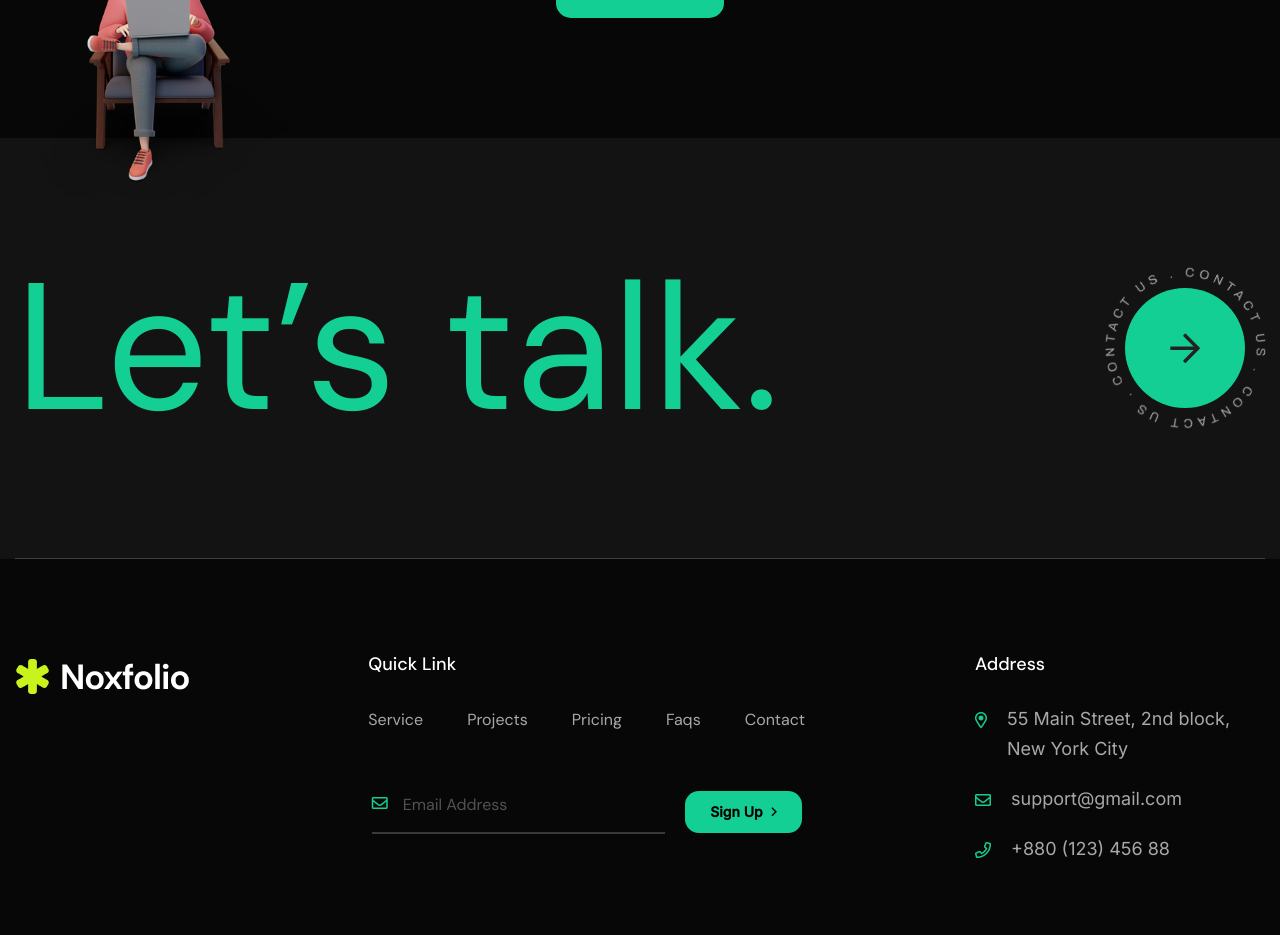
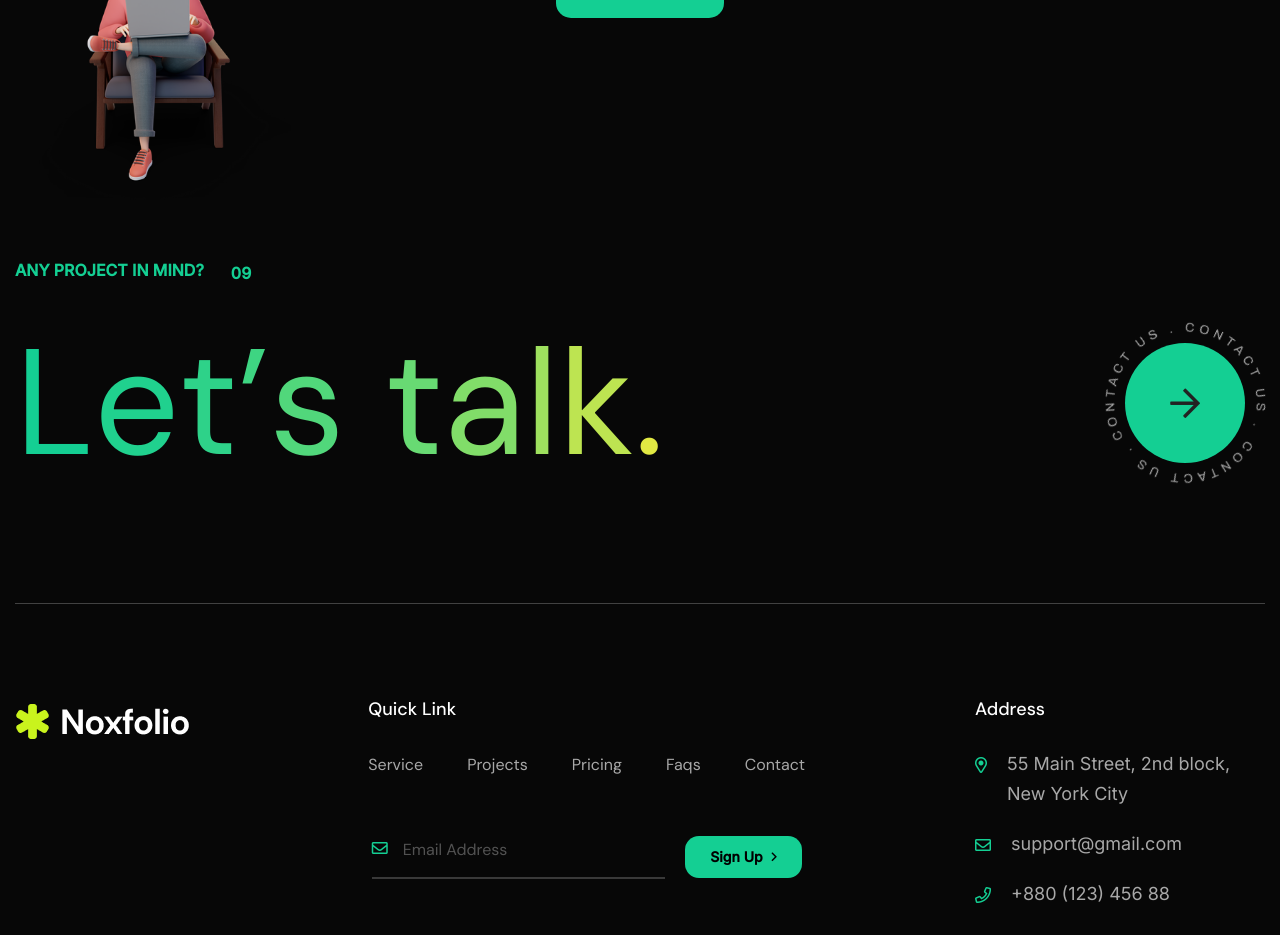
Before and after one commit to chetan3460/csd-vue-cv, a Vue app: page / in a window 1280 px wide. Shown: the part 3360-4295 px from the top of the page. Built offline with nearby package versions, Linux system fonts and the light colour scheme.

Commit message:
gsap split-type animation

```diff
--- a/index.html
+++ b/index.html
@@ -8,6 +8,7 @@
   </head>
   <body>
     <div id="app"></div>
+
     <script type="module" src="/src/main.js"></script>
   </body>
 </html>
--- a/src/components/Cta.vue
+++ b/src/components/Cta.vue
@@ -2,14 +2,24 @@
     <!-- title intro area -->
     <section class="title-intro-area fix primary-bg">
         <div class="container">
+            <div class="section__subtitle-3">
+                <p class="section__subtitle-text">
+                    any project in mind?
+                </p>
+                <div class="section__subtitle-number">
+                    <span>09</span>
+                </div>
+            </div>
             <div class="title-intro-wrapper section-spacing">
+
                 <div class="intro__title-wrapper">
-                    <h2 class="intro__title-inner folks-text">Let’s talk.</h2>
+                    <h2 ref="folksText" class="intro__title-inner folks-text">Let’s talk.</h2>
                 </div>
                 <div class="intro-brn">
                     <a href="contact.html" class="circle-btn is-green">
                         <span class="icon-box"><i class="far fa-arrow-right"></i></span>
-                        <img src="../assets/images/illustration/contact-btn-text.png" alt="image not found" class="image-text">
+                        <img src="../assets/images/illustration/contact-btn-text.png" alt="image not found"
+                            class="image-text">
                     </a>
                 </div>
             </div>
@@ -17,46 +27,48 @@
     </section>
     <!-- title intro end -->
 </template>
-<script>
+<script setup>
+import { ref, onMounted } from 'vue';
+import chroma from "chroma-js"
+import gsap from 'gsap/all'
 import SplitType from 'split-type'
-// import gsap from 'gsap';
-import chroma from "chroma-js"
-import { gsap } from 'gsap/all';
-import scrollTrigger from 'gsap/ScrollToPlugin';
-import ScrollToPlugin from 'gsap/ScrollToPlugin';
-gsap.registerPlugin(scrollTrigger, ScrollToPlugin);
+import ScrollTrigger from 'gsap/ScrollTrigger'
+import ScrollToPlugin from 'gsap/ScrollToPlugin'
+
+gsap.registerPlugin(ScrollTrigger, ScrollToPlugin);
+
 gsap.config({
     nullTargetWarn: false,
 });
-const SplitText = new SplitType
-	/*======================================
-	50. Folks Text Animation
-	========================================*/
-    let device_width = window.innerWidth;
+const folksText = ref(null);
 
-	if (device_width > 576) {
+onMounted(() => {
+    // let device_width = window.innerWidth;
+    const element = folksText.value;
+
+    if (element) {
         let folksBD = gsap.timeline({
             repeat: -1,
             delay: 0.5,
             scrollTrigger: {
-				trigger: '.folks-text',
+                trigger: element,
                 start: 'bottom 100%-=50px'
             }
         });
-		gsap.set('.folks-text', {
+        gsap.set(element, {
             opacity: 0
         });
-		gsap.to('.folks-text', {
+        gsap.to(element, {
             opacity: 1,
             duration: 1,
             ease: 'power2.out',
             scrollTrigger: {
-				trigger: '.folks-text',
+                trigger: element,
                 start: 'bottom 100%-=50px',
                 once: true
             }
         });
-		let mySplitText = new SplitType(".folks-text", { type: "words,chars,capitalize" });
+        let mySplitText = new SplitType(element, { type: "words,chars,capitalize" });
         let chars = mySplitText.chars;
         let folksGradient = chroma.scale(['#14CF93', '#F8EC3A']);
         folksBD.to(chars, {
@@ -98,8 +110,44 @@ const SplitText = new SplitType
             stagger: 0.05
         });
     }
+})
+
+
 </script>
 <style>
+.title-intro-area {
+    padding-top: 120px;
+    background-color: var(--black-color);
+
+}
+
+.section__subtitle-3 {
+    display: flex;
+    align-items: flex-start;
+    gap: 27px;
+    margin-bottom: 30px;
+}
+
+.section__subtitle-text {
+    font-size: 16px;
+    font-weight: 600;
+    color: var(--primary-color);
+    text-transform: uppercase;
+    /* font-family: var(--tpl-ff-heading); */
+    margin-bottom: 0;
+    line-height: 25px;
+    padding-bottom: 10px;
+    display: inline-block;
+    position: relative;
+}
+
+.section__subtitle-number span {
+    font-size: 16px;
+    font-weight: 600;
+    color: var(--primary-color);
+    /* font-family: var(--tpl-ff-heading); */
+}
+
 .title-intro-wrapper {
     display: flex;
     justify-content: space-between;
@@ -107,16 +155,15 @@ const SplitText = new SplitType
     flex-wrap: wrap;
     gap: 50px 50px;
     border-bottom: 1px solid #414141;
-    padding-top: 120px;
     padding-bottom: 120px;
 }
+
 .intro__title-inner {
     font-weight: 400;
-    font-size: 180px;
+    font-size: 150px;
     text-transform: unset;
     line-height: 1;
     margin-bottom: 0;
     color: #14cf93;
 }
-
 </style>
```
Also changed, not shown: src/js/split-type.min.js (added). Lines whose indentation alone changed are shown as unchanged.
